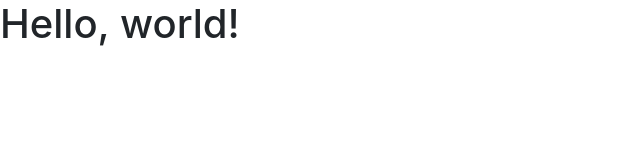
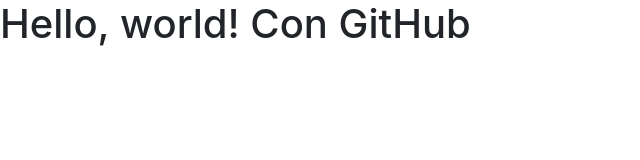
Before and after one commit to Jose0p3/Jose0p3.github.io, a plain HTML site: page index.html in a window 1280 px wide. Shown: the whole page, without its empty margins (0-640 px from the left). Drawn offline with nearby package versions, Linux system fonts and the light colour scheme.

Commit message:
Cambio en el titulo de verdad

```diff
--- a/index.html
+++ b/index.html
@@ -11,7 +11,7 @@
     <title>Hello, world! Con GitHub</title>
   </head>
   <body>
-    <h1>Hello, world!</h1>
+    <h1>Hello, world! Con GitHub</h1>
 
     <!-- Optional JavaScript -->
     <!-- jQuery first, then Popper.js, then Bootstrap JS -->
```
